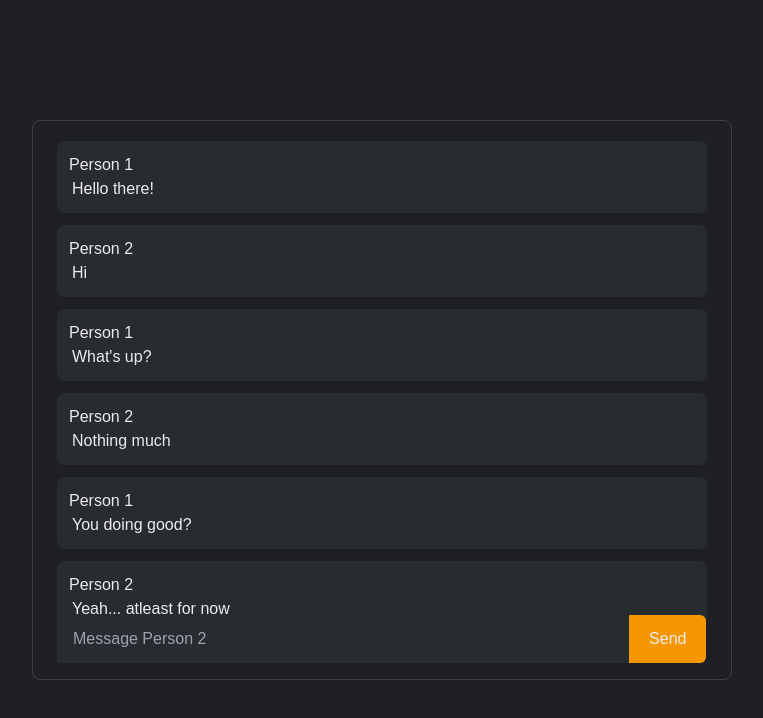
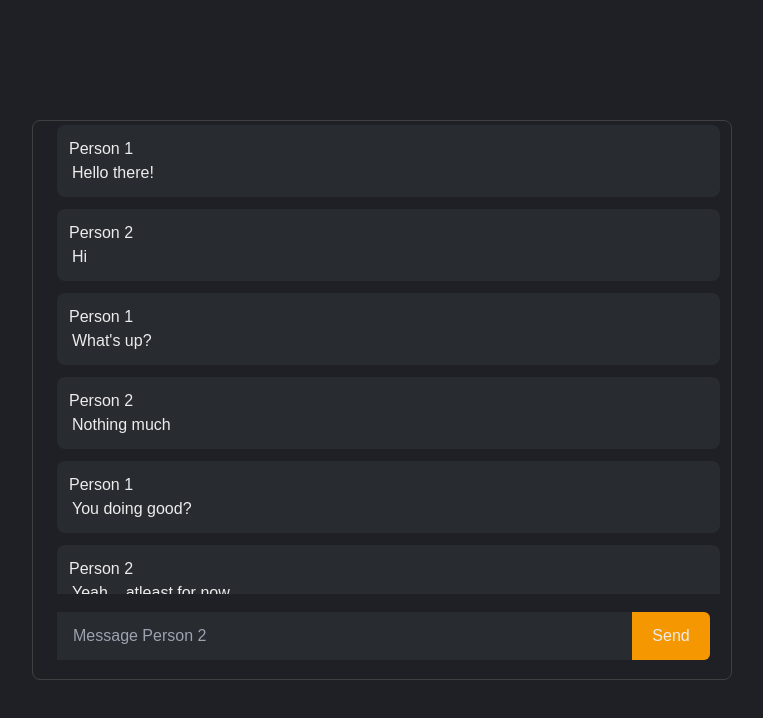
Before and after one commit to Humboorgir/Velocify-frontend, a Next.js app: page /app in a window 1280 px wide. Shown: the top 718 px of the page, without its empty margins (258-1021 px from the left). Built offline with nearby package versions, Linux system fonts and the light colour scheme.

Commit message:
handle Messages component oveflowing

```diff
--- a/components/app/messageinput.js
+++ b/components/app/messageinput.js
@@ -1,11 +1,13 @@
 const MessageInput = () => {
   return (
-    <form className="absolute bottom-4 flex w-[93%] flex-row">
+    <form className="absolute bottom-1 flex h-[14%] w-[93.5%] flex-row items-center bg-bgColor">
       <input
         placeholder="Message Person 2"
-        className="w-[90%] bg-[#282b30] px-4"
+        className="h-12 w-[90%] bg-[#282b30] px-4"
       />
-      <button className="w-[12%] rounded-r-md bg-yellowStrong p-3">Send</button>
+      <button className="h-12 w-[12%] rounded-r-md bg-yellowStrong p-3">
+        Send
+      </button>
     </form>
   );
 };
--- a/components/app/messages.js
+++ b/components/app/messages.js
@@ -1,6 +1,6 @@
 const Messages = ({ messages }) => {
   return (
-    <div className="flex flex-col gap-3">
+    <div className="absolute flex h-[84%] w-[95%] flex-col gap-3 overflow-y-scroll">
       {messages.map((message) => {
         return (
           <div className="flex flex-col rounded-lg bg-[#282b30] p-3">
--- a/pages/app.js
+++ b/pages/app.js
@@ -1,3 +1,5 @@
+import Head from "@/components/global/head";
+
 import Messages from "@/components/app/messages";
 import MessageInput from "@/components/app/messageinput";
 const messages = [
@@ -28,16 +30,19 @@ const messages = [
 ];
 const App = () => {
   return (
-    // container
+    <>
+      <Head page="app" />
+      {/* // container */}
       <div className="absolute grid h-full w-full place-items-center text-textColor">
         {/* chatbox */}
-      <div className="relative flex h-[70vh] w-[min(90vw,700px)] flex-col gap-3 rounded-lg border border-neutral-700 px-6 py-5">
+        <div className="relative flex h-[70vh] w-[min(90vw,700px)] flex-col gap-3 rounded-lg border border-neutral-700 px-6 py-1">
           <Messages messages={messages} />
           <div>
             <MessageInput />
           </div>
         </div>
       </div>
+    </>
   );
 };
 
```
Lines whose indentation alone changed are shown as unchanged.
